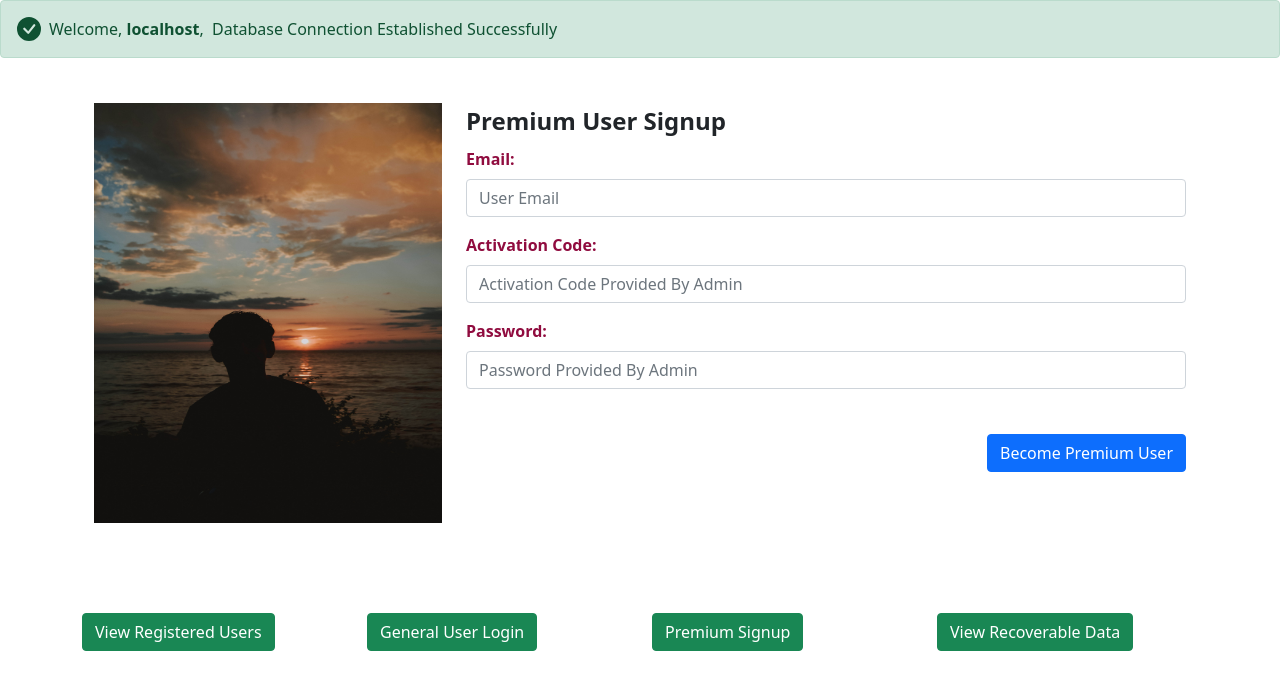
After one commit to aidcom5894/code-tutorials-php, a PHP site: page /premium_signup.php in a window 1280 px wide. The commit adds this page. Shown: the top 690 px of the page. Run offline with PHP 8.4, Linux system fonts and the light colour scheme; some libraries are stand-ins or nearby versions.

Commit message:
updated new file for execution

```diff
--- a/deleteSingleData.php
+++ b/deleteSingleData.php
@@ -75,14 +75,18 @@ if(isset($_POST['deleteUser']))
 	$username = $_POST['username'];
 	$useremail = $_POST['useremail'];
 	$usercontact = $_POST['usercontact'];
+	$userpassword = "Admin1234#@";
+	$profileStatus = "Terminated";
 	$onboardingDate = $_POST['registrationDate'];
 	$recoveryDate = "To be Updated on Recovery";
+	$recovery_status = "Recovery Pending";
+	$activationCode = "activate_user";
 
 	mysqli_query($config,"DELETE FROM userdetails WHERE id='$id'");
 
 	echo "<script>alert('Data Deleted Successfully');window.location.href='view_all_users.php';</script>";
 
-	mysqli_query($config,"INSERT INTO recovery_db(username,useremail,usercontact,onboarding_date,recovery_date) VALUES ('$username','$useremail','$usercontact','$onboardingDate','$recoveryDate')");
+	mysqli_query($config,"INSERT INTO recovery_db(username,useremail,usercontact,user_password,profile_status,onboarding_date,recovery_date,recovery_status,activation_code) VALUES ('$username','$useremail','$usercontact','$userpassword','$profileStatus','$onboardingDate','$recoveryDate','$recovery_status','$activationCode')");
 }
 
 ?>
--- /dev/null
+++ b/premium_signup.php
@@ -0,0 +1,115 @@
+<?php
+
+include('config.php');
+
+?>
+
+<div class="container topshortHeight">
+
+<?php
+
+if(isset($_POST['premiumMembership']))
+{
+	$userEmail = $_POST['useremail'];
+	$userActivationCode = $_POST['activationCode'];
+	$profilePassword = $_POST['userPassword'];
+
+	$recoveryDate = date('Y-m-d H:m:s');
+
+	$recoveryStatus = "Account Recovered";
+
+	$matchExistingEmail = mysqli_query($config,"SELECT useremail FROM recovery_db WHERE useremail='$userEmail'");
+
+	$matchActivationCode = mysqli_query($config,"SELECT activation_code FROM recovery_db WHERE activation_code='$userActivationCode'");
+
+	$matchPassword = mysqli_query($config,"SELECT user_password FROM recovery_db WHERE user_password='$profilePassword'");
+
+	if(mysqli_num_rows($matchExistingEmail)<0)
+	{
+		echo "<script>alert('No Terminated Account Found')</script>";
+	}
+	else if(mysqli_num_rows($userActivationCode)<0)
+	{
+		echo "<script>alert('This Activation Code does not match with the Admin Code.')</script>";
+	}
+	else if(mysqli_num_rows($userActivationCode)<0)
+	{
+		echo "<script>alert('The Password Provided by your does not match with the profile Password.')</script>";
+	}
+	else
+	{
+		mysqli_query($config,"UPDATE recovery_db SET profile_status='Active',recovery_date='$recoveryDate',recovery_status='$recoveryStatus' WHERE useremail='$userEmail'");
+
+		echo "<div class='alert alert-info alert-dismissible fade show bottomshortHeight' role='alert'>";
+		echo "Dear <strong> ".gethostname().".</strong> The terminated user is now successfully activated and can login through their credentials to access the Dashboard.";
+		echo "<button type='button' class='btn-close' data-bs-dismiss='alert' aria-label='Close'></button>";
+		echo "</div>";
+	}
+
+
+}
+
+
+
+?>
+
+
+
+<div class="container">
+<div class="row">
+
+<div class="col-sm-4">
+<img src="assets/images/signup.jpg" class="img-fluid" alt="signup_image" style="height: 420px; width:350px;">
+<div class="bottomshortHeight"></div>
+
+</div>
+
+<div class="col-sm-8">
+
+<fieldset>
+<legend><strong>Premium User Signup</strong></legend>
+
+<form method="POST">
+
+<div class="mb-3">
+<label for="username" class="form-label"><span style="color: #900C3F;"><strong>Email:</strong></span></label>
+<input type="email" class="form-control" name="useremail" autocomplete="off" required="" placeholder="User Email">
+</div>
+
+<div class="mb-3">
+<label for="usercontact" class="form-label"><span style="color: #900C3F;"><strong>Activation Code:</strong></span></label>
+<input type="text" class="form-control" name="activationCode" autocomplete="off" required="" placeholder="Activation Code Provided By Admin">
+</div>
+
+<div class="mb-3">
+<label for="usercontact" class="form-label"><span style="color: #900C3F;"><strong>Password:</strong></span></label>
+<input type="password" class="form-control" name="userPassword" autocomplete="off" required="" placeholder="Password Provided By Admin">
+</div>
+
+
+<div class="bottomshortHeight"></div>
+
+<button type="submit" class="btn btn-primary float-end" name="premiumMembership">Become Premium User</button>
+</form>
+
+</fieldset>
+
+</div>
+
+</div>
+</div>
+
+</div>
+
+
+
+<!-- section for quicklinks starts here -->
+<div class="container bottomshortHeight topshortHeight">
+  <div class="row">
+    <div class="col-sm-3"><a href="view_all_users.php" class="btn btn-success">View Registered Users</a></div>
+    <div class="col-sm-3"><a href="#" class="btn btn-success">General User Login</a></div>
+    <div class="col-sm-3"><a href="premium_signup.php" class="btn btn-success">Premium Signup</a></div>
+    <div class="col-sm-3"><a href="recoverable_users.php" class="btn btn-success">View Recoverable Data</a></div>
+  </div>
+</div>
+<!-- section for quicklinks ends here -->
```
Also changed, not shown: code_tutorials.sql (+10 -12 lines), general_users.php (added, +34 -0 lines), index.php (+16 -5 lines), recoverable_users.php (added, +82 -0 lines).
